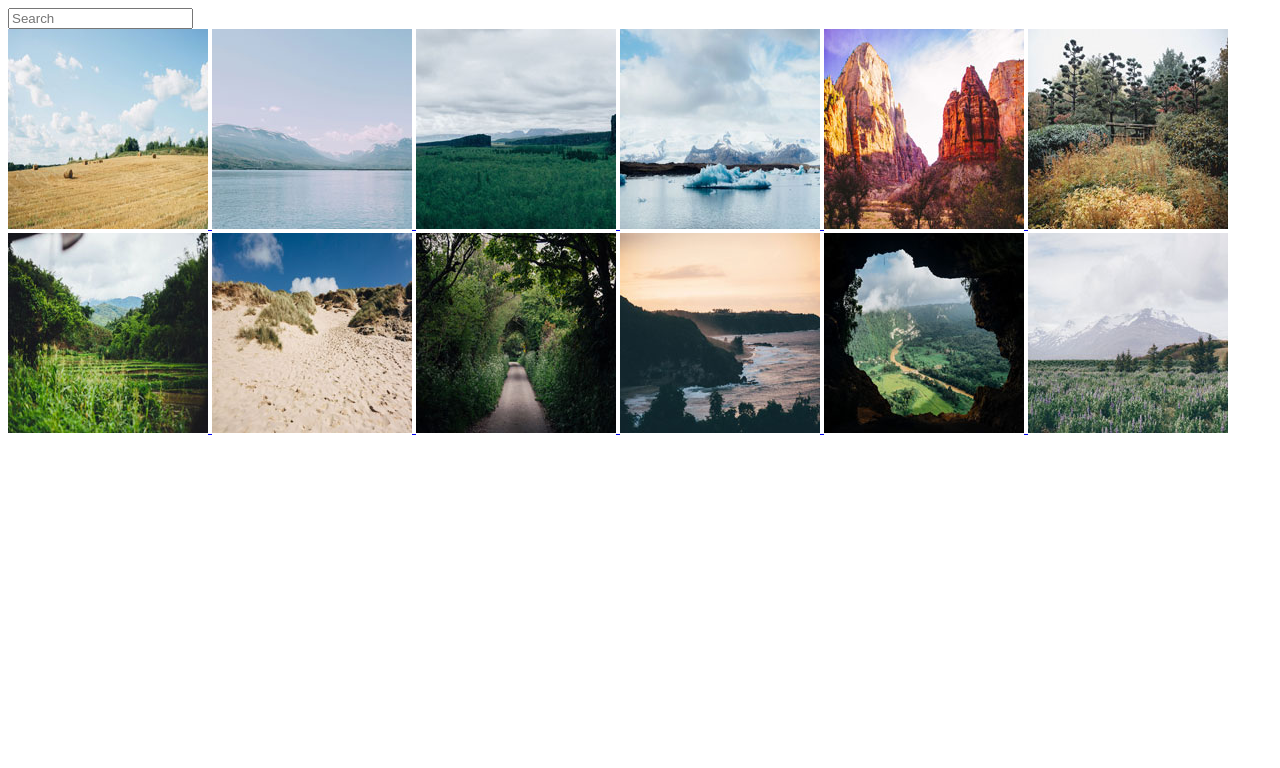
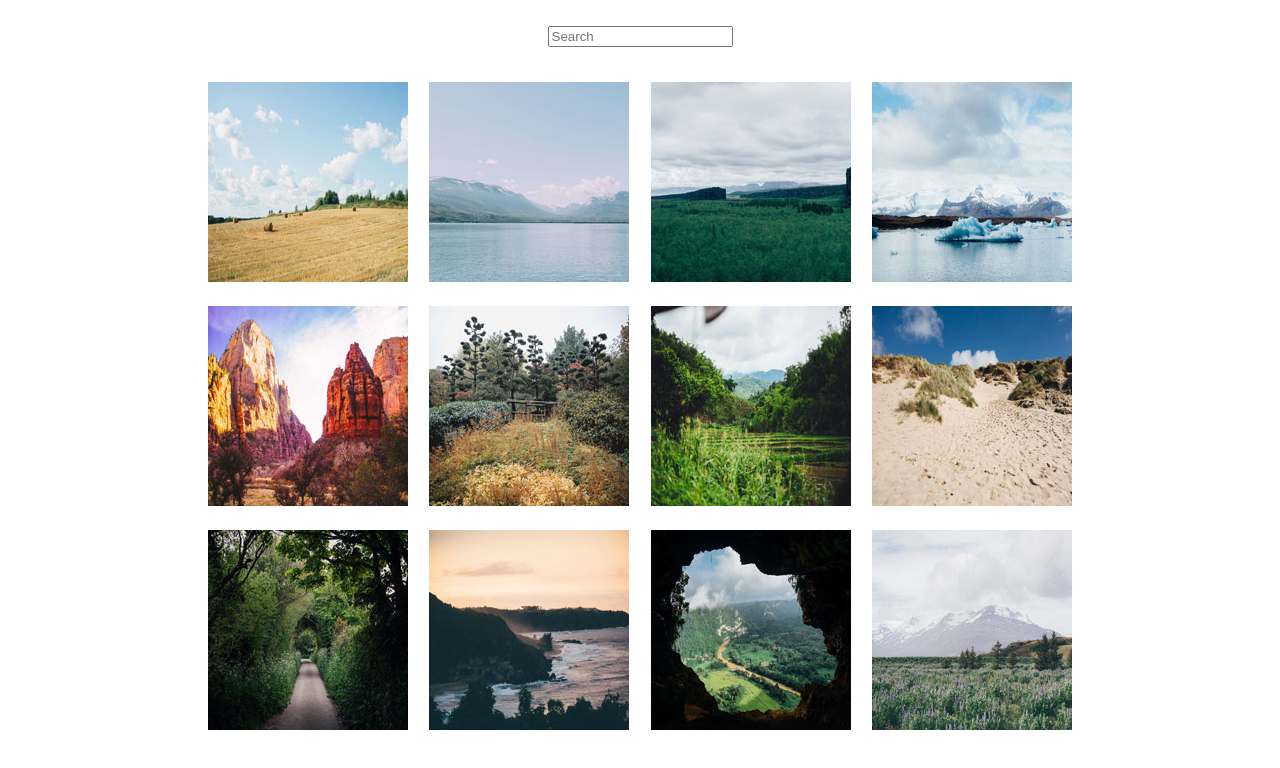
Before and after one commit to DraganaBegojev/Project-5, a plain HTML site: page index.html in a window 1280 px wide. Drawn offline with Linux system fonts and the light colour scheme.

Commit message:
gallery css
adjusting styles

```diff
--- a/css/styles.css
+++ b/css/styles.css
@@ -0,0 +1,16 @@
+* {
+    box-sizing: border-box;
+}
+
+.container{
+    max-width: 900px;
+    margin: 0 auto;
+    padding: 1.1rem;
+    text-align: center;
+}
+
+.gallery {
+   display: grid;
+   grid-template-columns: repeat(auto-fit, minmax(200px, 1fr));
+   grid-gap: 20px;
+}
--- a/index.html
+++ b/index.html
@@ -8,13 +8,12 @@
     <title>Photo Gallery</title>
 </head>
 <body>
-
     <header>
-        <div class="search-box">
+        <div class="search-box container">
             <input type="text" id="imageSearch" placeholder="Search" class="image-search">
         </div>
     </header>
-    <div class="gallery">
+    <div class="gallery container">
         <a href="photos/01.jpg" data-caption="Image caption">
             <img src="photos/thumbnails/01.jpg" alt="First image">
         </a>
```
